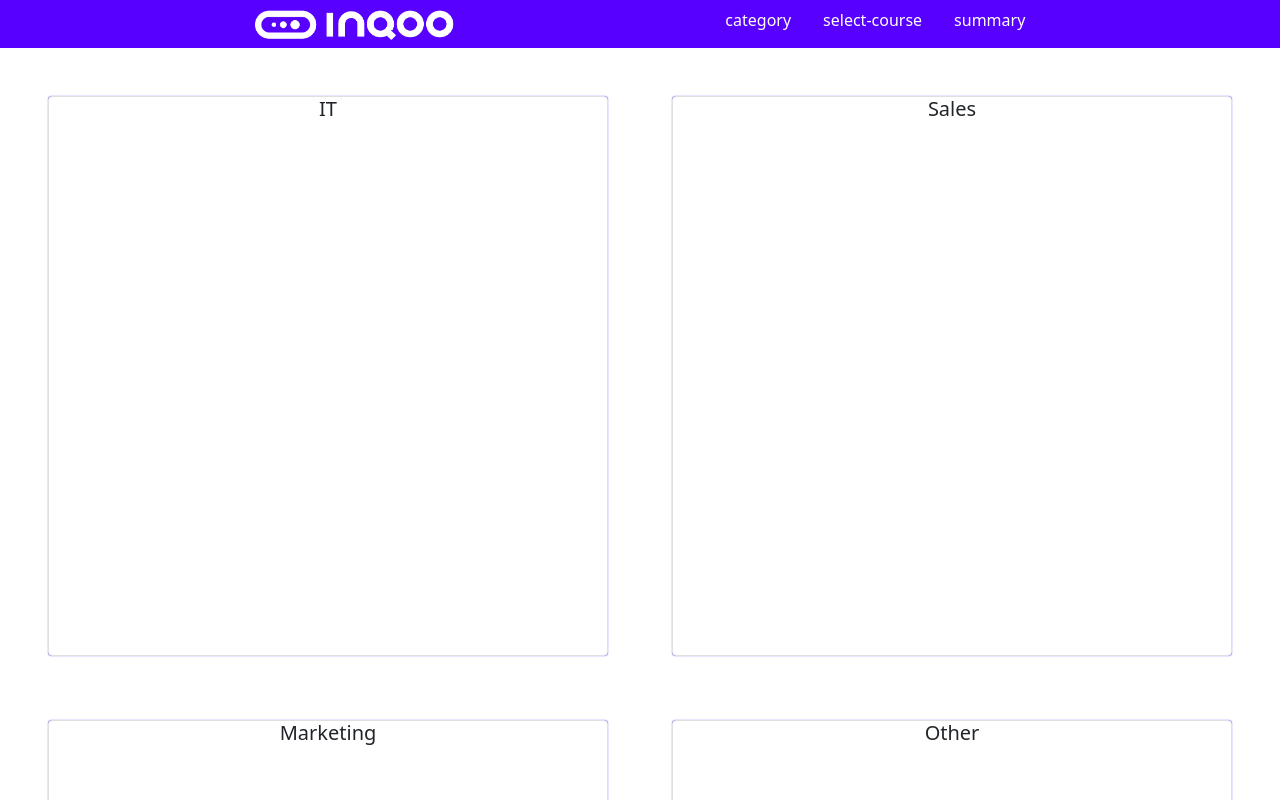
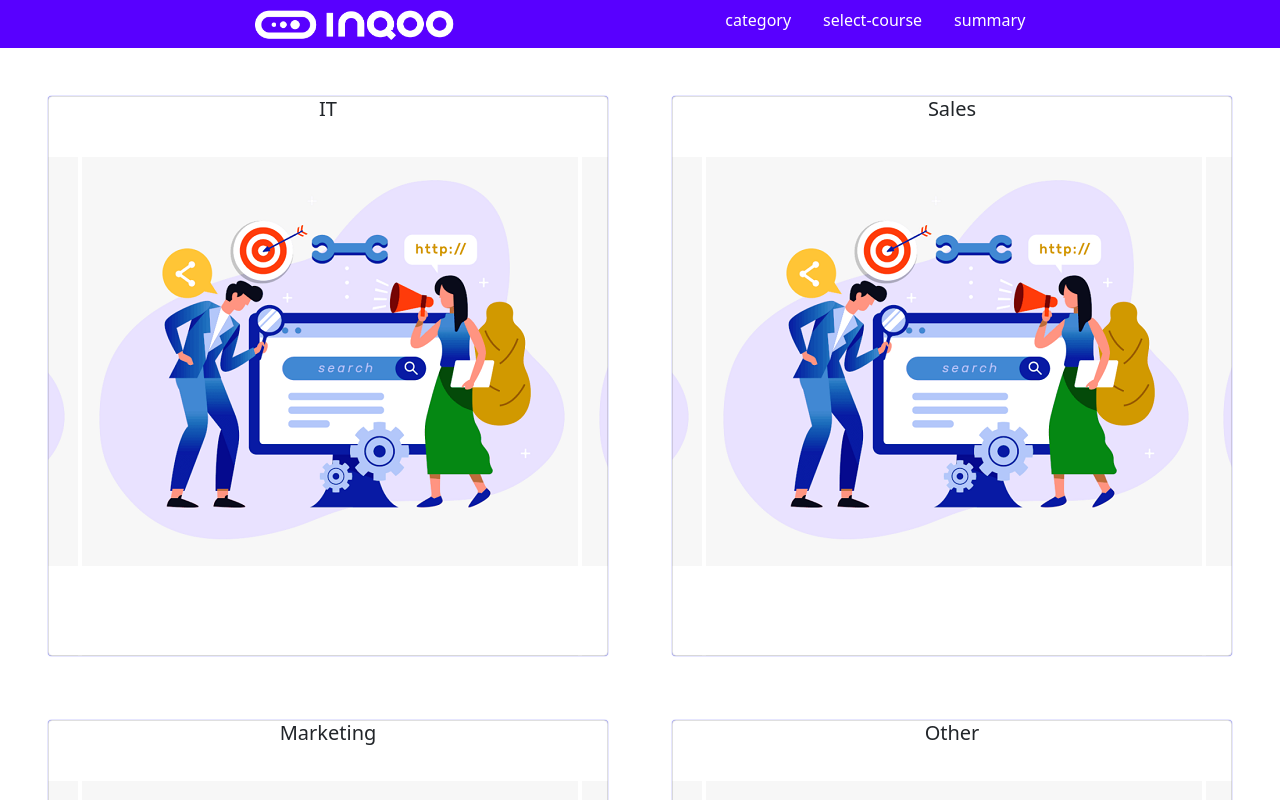
Before and after one commit to tomek1703/inqoo_courses_offer_project_fe, an Angular app in the folder Inqoo_courses_offer_project_app/: page /category-page in a window 1280 px wide. Shown: the top 800 px of the page. Built offline with nearby package versions, Linux system fonts and the light colour scheme.

Commit message:
Tried to make bg-images dynamic and failed

```diff
--- a/Inqoo_courses_offer_project_app/src/app/category/category-page/category-page.component.html
+++ b/Inqoo_courses_offer_project_app/src/app/category/category-page/category-page.component.html
@@ -3,7 +3,6 @@
   *ngFor="let item of items"
   [title]="item.title"
   [description]="item.description"
-  [style.background-image]="'../../../../assets/card{{item.id}}.jpg'"
   >
   </app-card>
 </div>
--- a/Inqoo_courses_offer_project_app/src/app/category/category-page/category-page.component.ts
+++ b/Inqoo_courses_offer_project_app/src/app/category/category-page/category-page.component.ts
@@ -11,24 +11,24 @@ public items: MockCategories[] = [{
   id: 0,
   title: "IT",
   description: "IT Desc",
-  background: "src/assets/card1.jpg"
+  background: "../../../assets/card1.jpg"
 },
   {
     id: 1,
     title: "Sales",
     description: "sales desc",
-    background: "src/assets/card2.png"
+    background: "../../../assets/card2.png"
   },
   {
     id: 2,
     title: "Marketing",
     description: "marketing desc",
-    background: "src/assets/card3.jpg"
+    background: "../../../assets/card3.jpg"
   },
   {
     id: 3,
     title: "Other",
     description: "other desc",
-    background: "src/assets/card4.jpg"
+    background: "../../../assets/card4.jpg"
   }];
 }
--- a/Inqoo_courses_offer_project_app/src/app/shared/card/card.component.html
+++ b/Inqoo_courses_offer_project_app/src/app/shared/card/card.component.html
@@ -2,6 +2,7 @@
 <div
   class="card"
   ngbTooltip="{{description}}"
-  placement="right">
+  placement="right"
+  [style.backgroundImage]="bgImageVariable" >
     <h5 class="card-title">{{title}}</h5>
 </div>
--- a/Inqoo_courses_offer_project_app/src/app/shared/card/card.component.ts
+++ b/Inqoo_courses_offer_project_app/src/app/shared/card/card.component.ts
@@ -8,4 +8,6 @@ import {Component, EventEmitter, Input, Output} from '@angular/core';
 export class CardComponent{
   @Input() title: String = "Test";
   @Input() description: String = "Test description";
+
+  bgImageVariable = 'url("../../../assets/card2.png")';
 }
```
